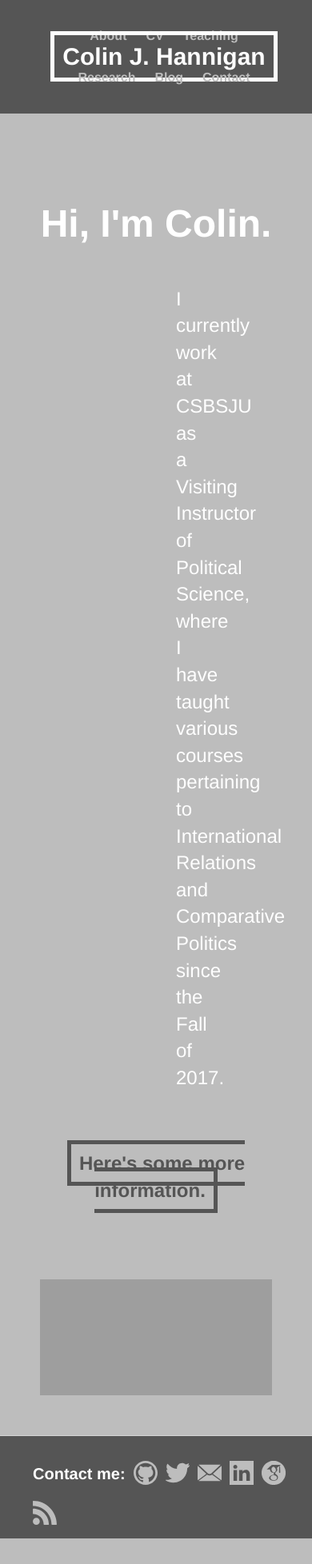
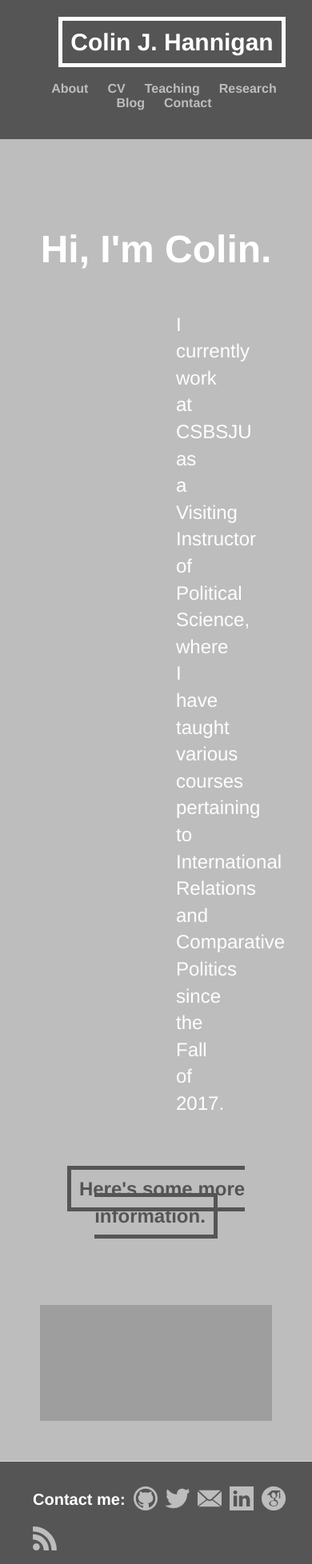
Before and after one commit to colinhannigan/colinhannigan.github.io, a Jekyll site: the page index.html, which Jekyll copies as it is, in a window 390 px wide. Shown: the whole page at 80% size. Built offline with Jekyll 4.4.1, drawn with Linux system fonts in a browser that asks for light colours; before the commit the page ends 1924 px from its top, so only the background shows below that.

Commit message:
responsiveness media query1

```diff
--- a/css/main.css
+++ b/css/main.css
@@ -2,17 +2,16 @@
     width: device-width;
     zoom: 1.0;
 }
+
 body {
     margin: 0;
     background: rgb(189, 189, 189);
-    color: rgb(105, 105, 105);
     padding: 0;
 }
 header {
     margin: 0;
-    padding: 1.25rem;
+    padding: 1.25rem 0rem 1.25rem 0rem;
     background: rgb(85, 85, 85);
-    color: white;
     text-align: center;
 
 }
@@ -51,20 +50,41 @@ section {
     padding: 0;
 }
 
-header li {
-    font-family:'Helvetica', 'Arial', 'Sans-Serif';
+.desktop {
     padding: 0rem;
     list-style-type: none;
-    font-weight: bold;
     margin-right: 1.25rem;
     display: inline-block;
 }
 
-header a.siteLinks {
+.siteLinks a:not(.logo) {
     font-family:'Helvetica', 'Arial', 'Sans-Serif';
     font-weight: bold;
     color: rgb(189, 189, 189);
 }
+
+.desktop .logo {
+    font-family:'Helvetica', 'Arial', 'Sans-Serif';
+    font-weight: bold;
+    color: white;
+    border: .3125rem solid white;
+    padding: .625rem;
+}
+
+.mobile .logo {
+    font-family:'Helvetica', 'Arial', 'Sans-Serif';
+    font-weight: bold;
+    color: white;
+    border: .3125rem solid white;
+    padding: .625rem;
+}
+.mobile {
+    display: none;
+    font-family:'Helvetica', 'Arial', 'Sans-Serif';
+    font-weight: bold;
+    color: rgb(189, 189, 189);
+}
+
 
 .contact li {
     font-family:'Helvetica', 'Arial', 'Sans-Serif';
@@ -72,16 +92,6 @@ header a.siteLinks {
     display: inline-block;
     margin-right: .625rem;
     vertical-align: middle;
-}
-
-.header li {
-    display: inline-block;
-    margin-right: 1.25rem;
-}
-.logo {
-    color: white;
-    border: .3125rem solid white;
-    padding: .625rem;
 }
 
 .moreInfo {
@@ -141,3 +151,19 @@ ul.posts {
 ul.posts li {
     list-style: none;
 }
+
+
+@media screen and (max-width:848px) {
+    .desktop {
+        display: none;
+    }
+    .mobile:not(.logo) {
+        list-style-type: none;
+        margin-right: 1.25rem;
+        display: inline-block;
+        text-align: center;
+    }
+    .mobile.logo {
+        display: block;
+        padding: 0rem 0rem 2rem 0rem;
+    }
--- a/index.html
+++ b/index.html
@@ -1,5 +1,5 @@
 <!DOCTYPE html>
-<html>
+<html font-size: 100%>
 <html lang="en">
 
 <head>
@@ -18,13 +18,20 @@
 	<header>
 		<nav>
 			<ul>
-				<li><a class="siteLinks" href="/about">About</a></li>
-				<li><a class="siteLinks" href="/cv">CV</a></li>
-				<li><a class="siteLinks" href="/teaching">Teaching</a></li>
-				<li><a class="logo" style="font-size:30px" href="/">Colin J. Hannigan</a></li>
-				<li><a class="siteLinks" href="/research">Research</a></li>
-				<li><a class="siteLinks" href="/blog">Blog</a></li>
-				<li><a class="siteLinks" href="/contact">Contact</a></li>
+				<li class="siteLinks mobile logo" ><a class="logo" a style="font-size:30px" href="/">Colin J. Hannigan</a></li>
+				<li class="siteLinks mobile" ><a href="/about">About</a></li>
+				<li class="siteLinks mobile" ><a href="/cv">CV</a></li>
+				<li class="siteLinks mobile" ><a href="/teaching">Teaching</a></li>
+				<li class="siteLinks mobile" ><a href="/research">Research</a></li>
+				<li class="siteLinks mobile" ><a href="/blog">Blog</a></li>
+				<li class="siteLinks mobile" ><a href="/contact">Contact</a></li>
+				<li class="siteLinks desktop" ><a href="/about">About</a></li>
+				<li class="siteLinks desktop" ><a href="/cv">CV</a></li>
+				<li class="siteLinks desktop" ><a href="/teaching">Teaching</a></li>
+				<li class="siteLinks desktop logo" ><a class="logo" a style="font-size:30px" href="/">Colin J. Hannigan</a></li>
+				<li class="siteLinks desktop" ><a href="/research">Research</a></li>
+				<li class="siteLinks desktop" ><a href="/blog">Blog</a></li>
+				<li class="siteLinks desktop" ><a href="/contact">Contact</a></li>
 			</ul>
 		</nav>
 	</header>
```
